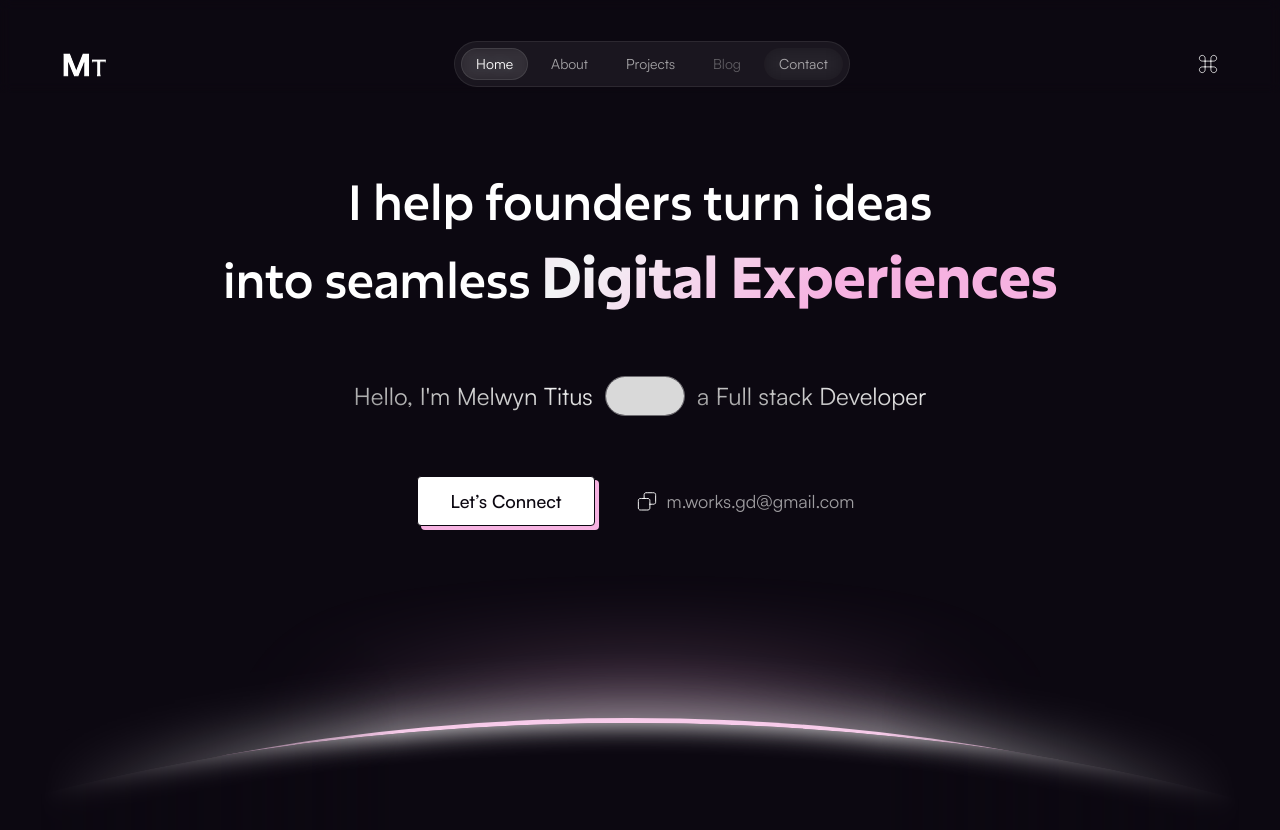
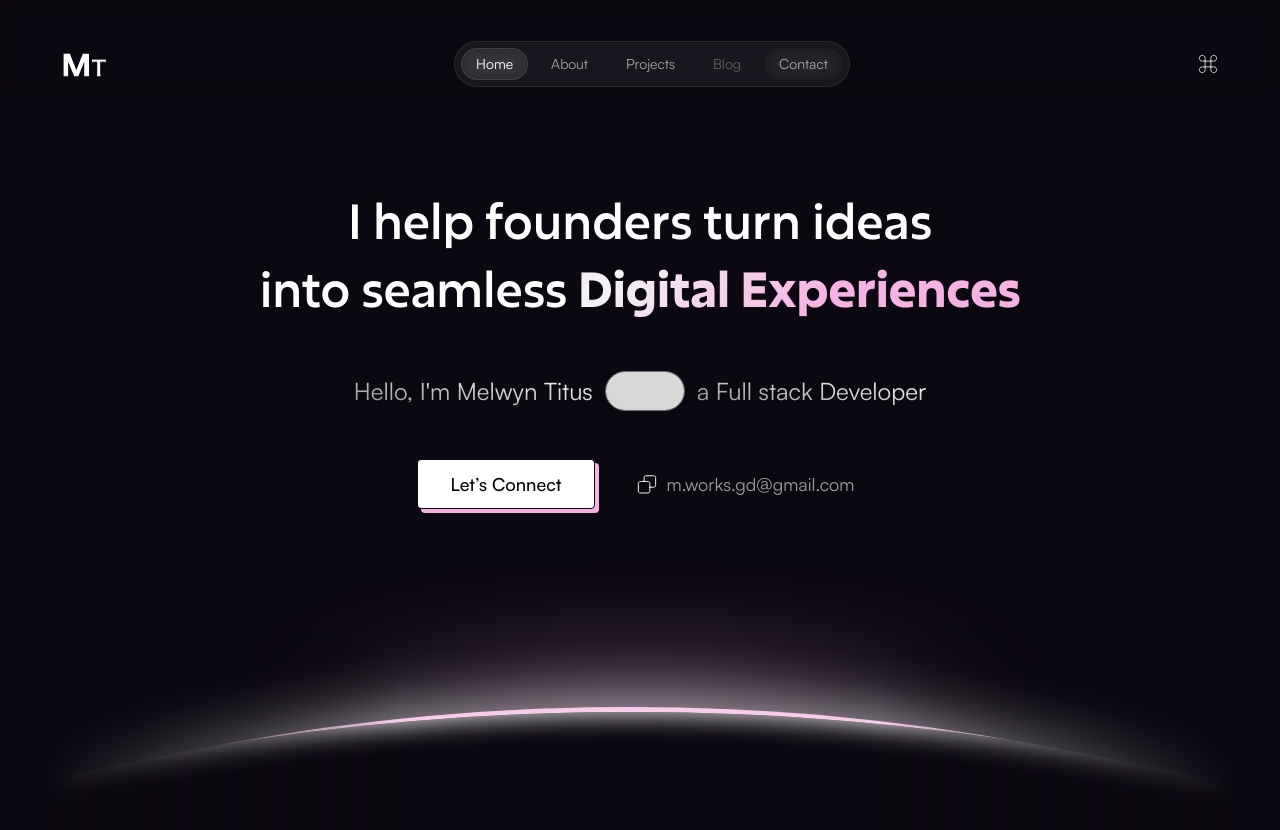
Before and after one commit to devtitus/portfolio-website-2026, a Next.js app: page / in a window 1280 px wide. Shown: the top 830 px of the page. Built offline with nearby package versions, Linux system fonts and the light colour scheme.

Commit message:
refactor(ui): adjust hero section spacing and font size

```diff
--- a/app/styles/globals.css
+++ b/app/styles/globals.css
@@ -223,6 +223,7 @@
 
   /* Margin */
   --margin-top-48px: 48px;
+  --margin-top-56px: 56px;
 
   /* Gap */
   --gap-2px: 2px;
@@ -231,6 +232,8 @@
   --gap-12px: 12px;
   --gap-24px: 24px;
   --gap-40px: 40px;
+  --gap-48px: 48px;
+  --gap-56px: 56px;
   --gap-60px: 60px;
 
   /* Font */
--- a/app/styles/home/components/hero.module.css
+++ b/app/styles/home/components/hero.module.css
@@ -19,7 +19,7 @@
   font-style: normal;
   font-weight: 500;
   line-height: normal;
-  margin-top: var(--margin-top-48px);
+  margin-top: var(--margin-top-56px);
 }
 
 .heroTitleLine {
@@ -28,7 +28,7 @@
 
 .auraText {
   font-family: var(--font-family-primary);
-  font-size: 56px;
+  font-size: 48px;
   font-weight: 700;
   text-transform: capitalize;
 }
@@ -38,7 +38,7 @@
   flex-direction: column;
   justify-content: center;
   align-items: center;
-  gap: var(--gap-60px);
+  gap: var(--gap-48px);
   position: relative;
   z-index: 10;
 }
```
